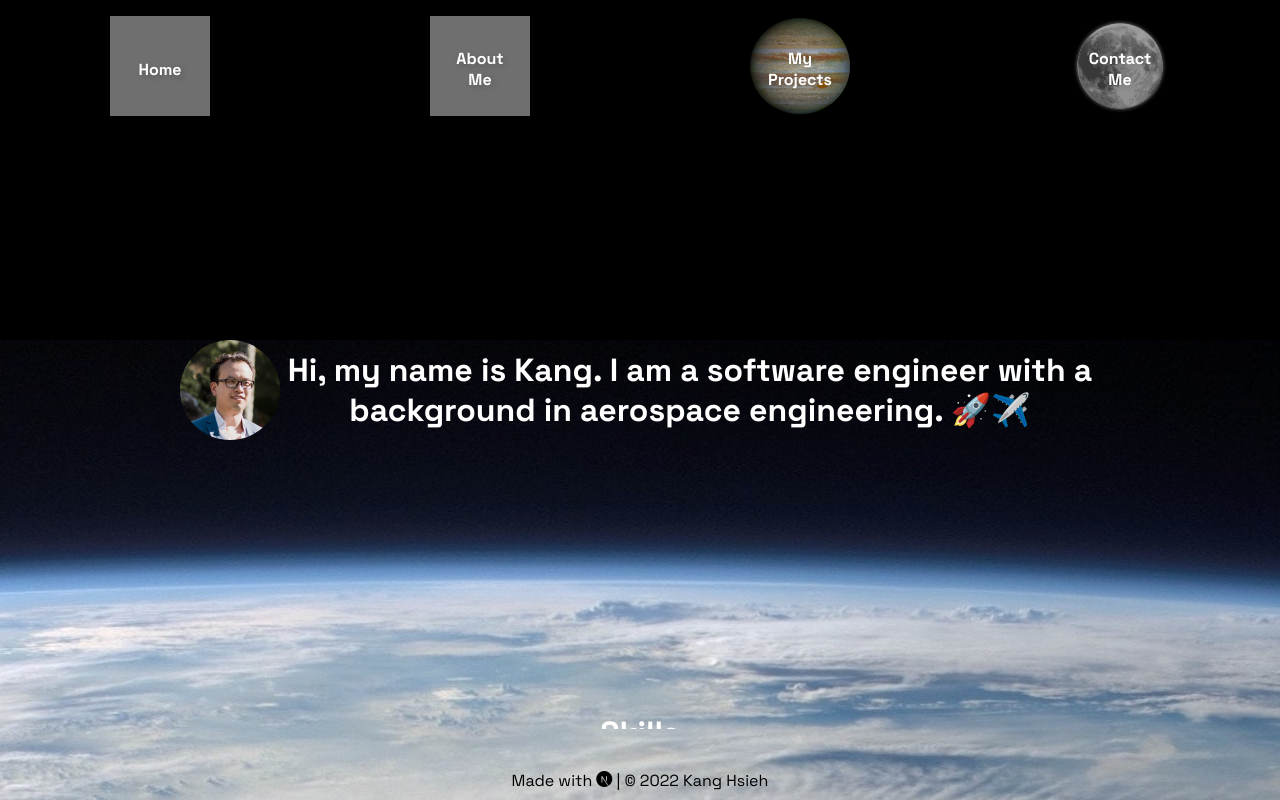
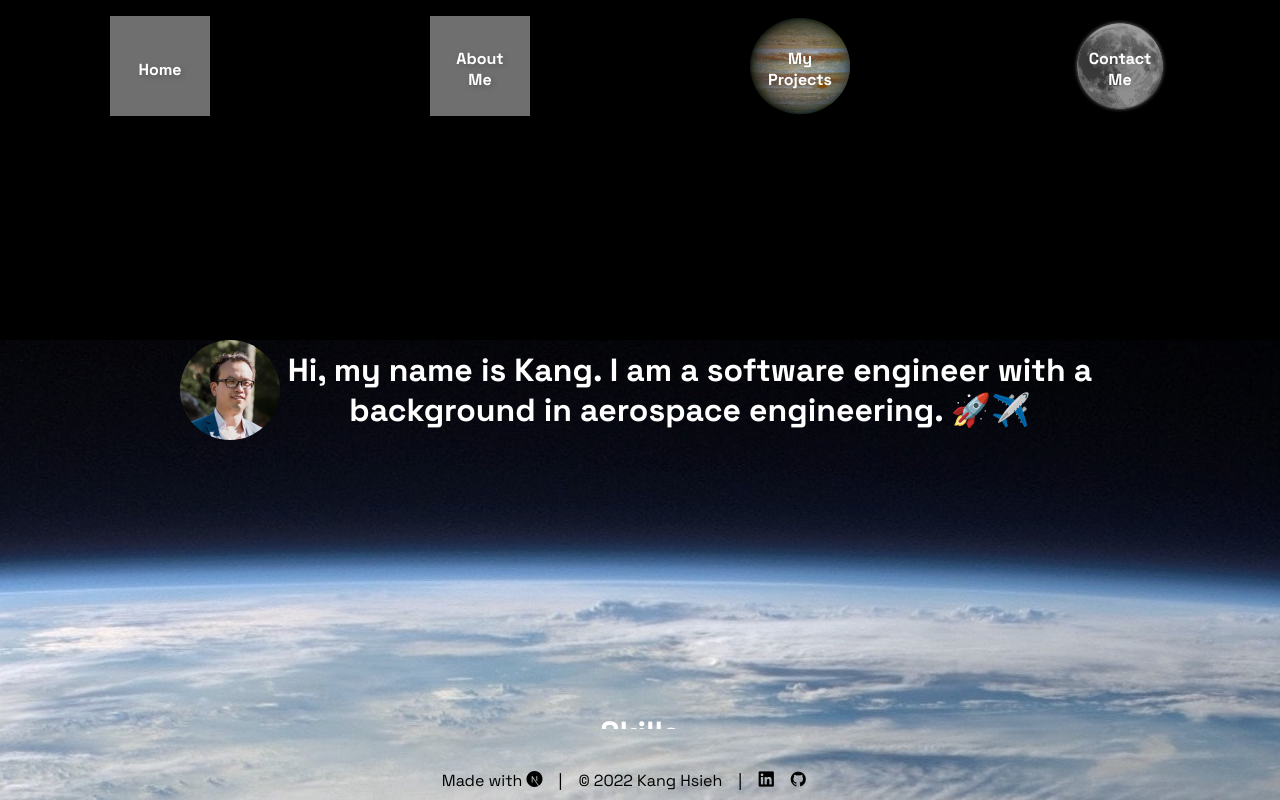
Before and after one commit to kanghsieh/profile, a Next.js app: page / in a window 1280 px wide. Built offline with nearby package versions, Linux system fonts and the light colour scheme; grey boxes are pictures that could not be loaded.

Commit message:
updated footer

```diff
--- a/components/layout/footer.js
+++ b/components/layout/footer.js
@@ -5,8 +5,21 @@ function Footer() {
   return (
     <footer>
       <div className={styles.footer}>
-        <p>Made with <i className="devicon-nextjs-original"></i>  |  © 2022 Kang Hsieh</p>
-
+        <p>Made with <i className="devicon-nextjs-original"></i></p>
+        <p>|</p>
+        <p>© 2022 Kang Hsieh</p>
+        <p>|</p>
+        <p>
+          <a href="https://www.linkedin.com/in/kanghsieh/">
+            <i className="devicon-linkedin-plain"></i>
+          </a>
+        </p>
+        <p>
+          <a href="https://github.com/kanghsieh">
+            <i className="devicon-github-original"></i>
+          </a>
+        </p>
+        <p></p>
         {/* <Image
           src="/earth.jpg"
           alt="Earth"
--- a/styles/globals.scss
+++ b/styles/globals.scss
@@ -28,6 +28,10 @@ a {
   text-decoration: none;
 }
 
+p {
+  padding-right: 1em;
+}
+
 * {
   box-sizing: border-box;
 }
```
